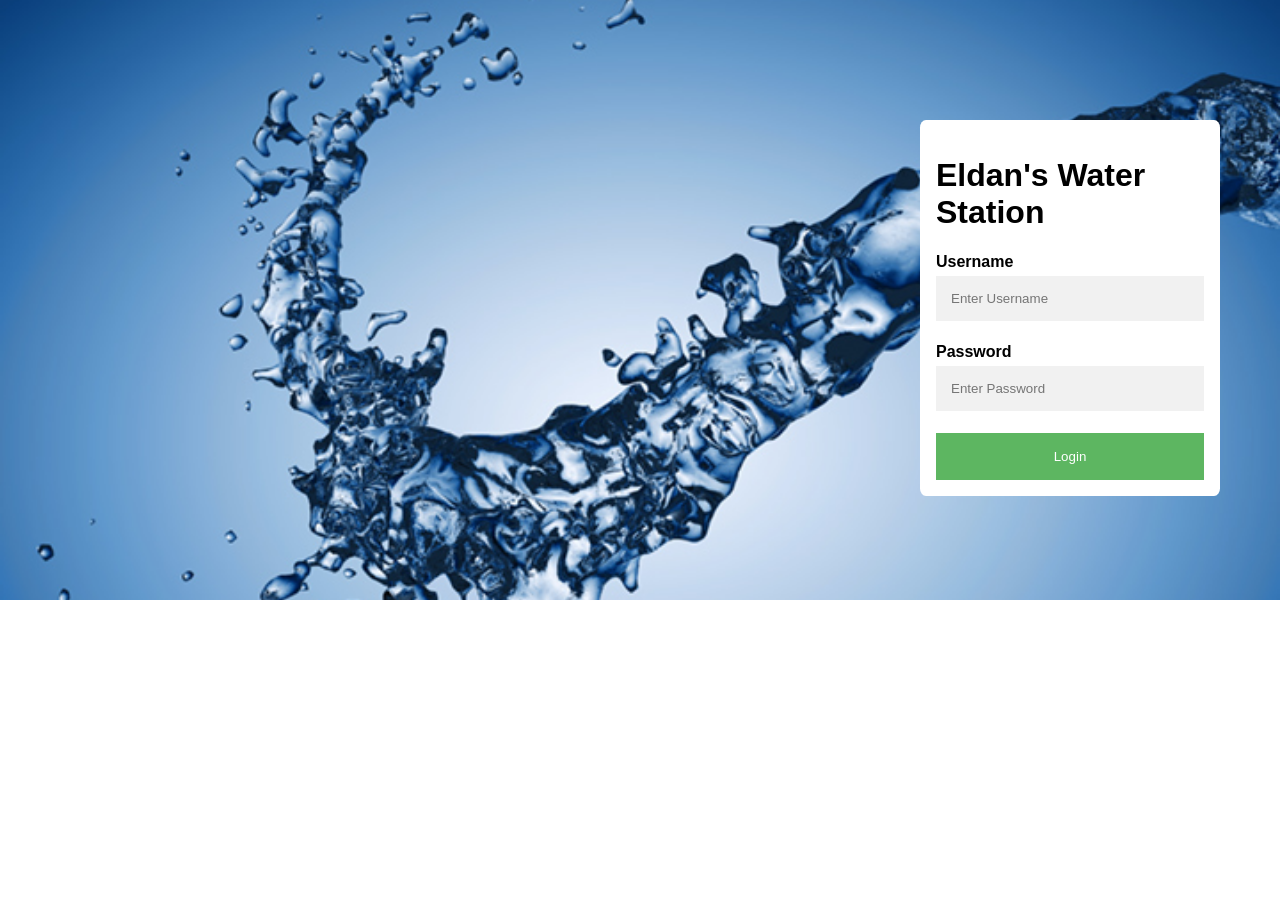
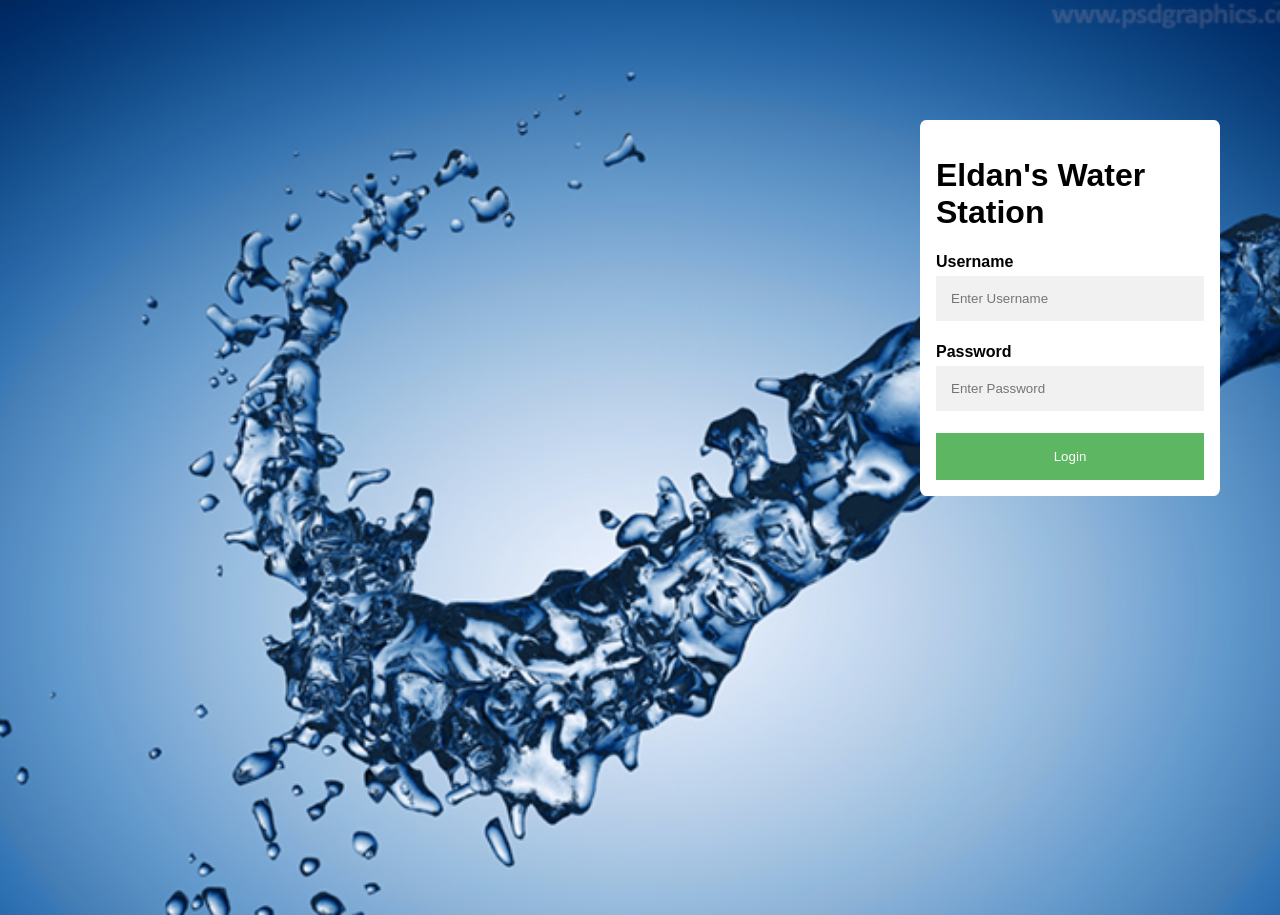
Before and after one commit to BJ12678/Eldanv-UI, a Vue app: page / in a window 1280 px wide. Before the commit the page ends 800 px from the top, so only its background shows below. Built offline with nearby package versions, Linux system fonts and the light colour scheme.

Commit message:
change background-image min height

```diff
--- a/public/style.css
+++ b/public/style.css
@@ -13,7 +13,7 @@ html {
   /* The image used */
   background-image: url("clean-water.jpg");
 
-  min-height: 600px;
+  min-height: 915px;
 
   /* Center and scale the image nicely */
   background-position: center;
```
